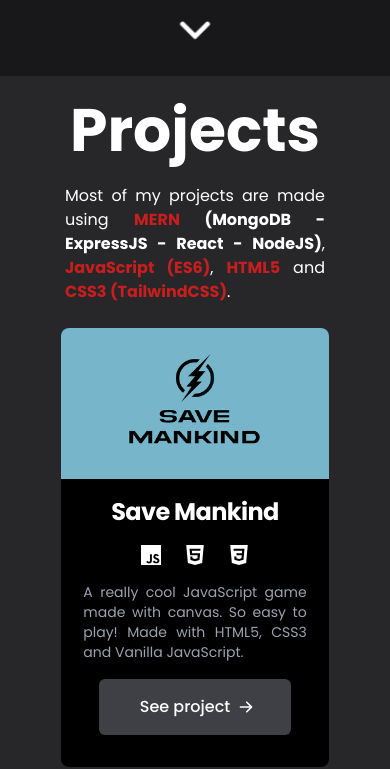
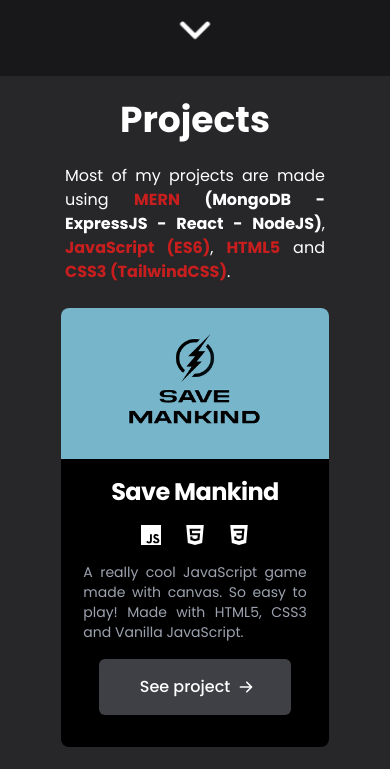
Before and after one commit to pelayotrives/portfolio, a React (Create React App) app: page / in a window 390 px wide. Shown: the part 2564-3333 px from the top of the page. Built offline with nearby package versions, Linux system fonts and the light colour scheme.

Commit message:
Only buttons left.

```diff
--- a/src/components/Contact.jsx
+++ b/src/components/Contact.jsx
@@ -37,7 +37,7 @@ function Contact() {
     <div id='contact' className='contact flex flex-col justify-center justify-items-center content-center items-center self-center bg-zinc-800'>
 
       <div className="presentation-container-greeting flex flex-col justify-center justify-items-center content-center items-center self-center w-4/6 md:w-3/6">
-        <h2 className="text-6xl font-bold my-6">Contact</h2>
+        <h2 className="text-4xl sm:text-5xl xmd:text-6xl font-bold my-6">Contact</h2>
       </div>
 
       <div className="skills-content w-4/6 md:w-3/6">
--- a/src/components/Projects.jsx
+++ b/src/components/Projects.jsx
@@ -19,7 +19,7 @@ function Projects() {
 
         <div className="projects-container flex flex-col justify-center justify-items-center items-center content-center self-center">
             <div id='projects-content-title' className="projects-content-title flex flex-col justify-center justify-items-center content-center items-center self-center w-3/6">
-                <h2 className='projects-title text-6xl font-bold my-6'>Projects</h2>
+                <h2 className='projects-title text-4xl sm:text-5xl xmd:text-6xl font-bold my-6'>Projects</h2>
             </div>
 
             <div className="about-content mb-6 w-4/6 md:w-3/6">
--- a/src/components/Skills.jsx
+++ b/src/components/Skills.jsx
@@ -44,7 +44,7 @@ function Skills() {
         <div className="skills-container flex flex-col justify-center justify-items-center content-center items-center self-center w-4/6 md:w-3/6">
 
             <div id='skills-content-title' className="skills-content-title flex flex-col justify-center justify-items-center content-center items-center self-center">
-                <h2 className='projects-title text-6xl font-bold my-6'>Skills</h2>
+                <h2 className='projects-title text-4xl sm:text-5xl xmd:text-6xl font-bold my-6'>Skills</h2>
             </div>
 
             <div className="skills-content">
```
